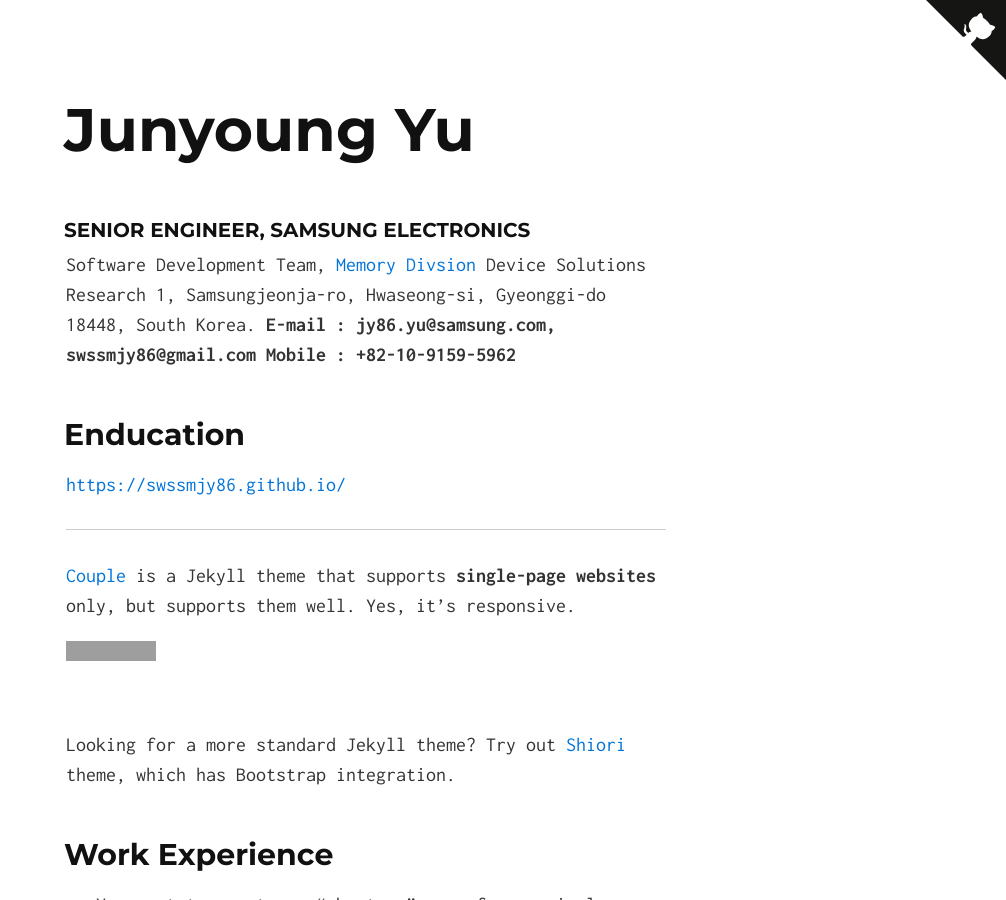
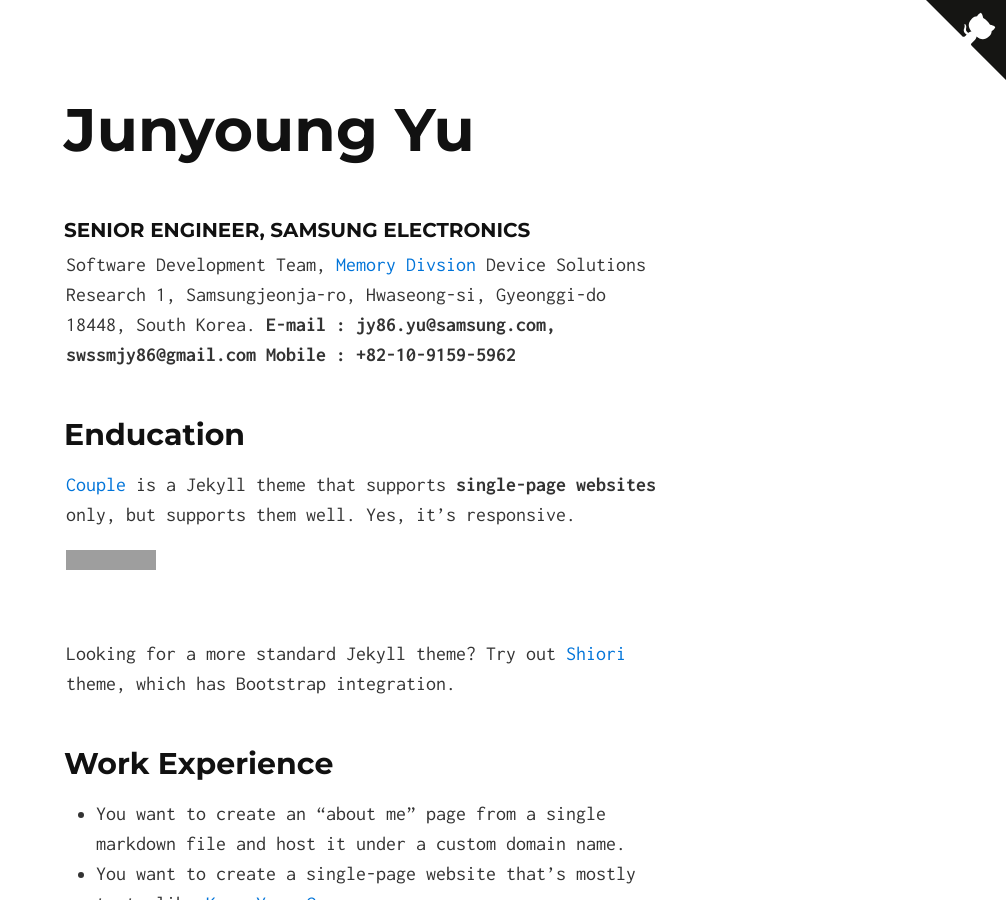
Before and after one commit to swssmjy86/swssmjy86.github.io, a Jekyll site: the page built from index.md, in a window 1280 px wide and 900 px high. Shown: the whole window, without its empty margins (274-1280 px from the left). Built offline with Jekyll 4.4.1, drawn with Linux system fonts in a browser that asks for light colours; our own code applies the rules of GitHub Pages for plain Markdown files; part of the change alters nothing that is shown; grey boxes are pictures that could not be loaded.

Commit message:
Update index.md

```diff
--- a/index.md
+++ b/index.md
@@ -6,10 +6,6 @@ Device Solutions Research
 **Mobile : +82-10-9159-5962**
 
 ## Enducation
-
-[https://swssmjy86.github.io/](https://swssmjy86.github.io/)
-
----
 
 [Couple](https://swssmjy86.github.io/) is a Jekyll theme that supports **single-page websites** only, but supports them well. Yes, it's responsive.
 
```
